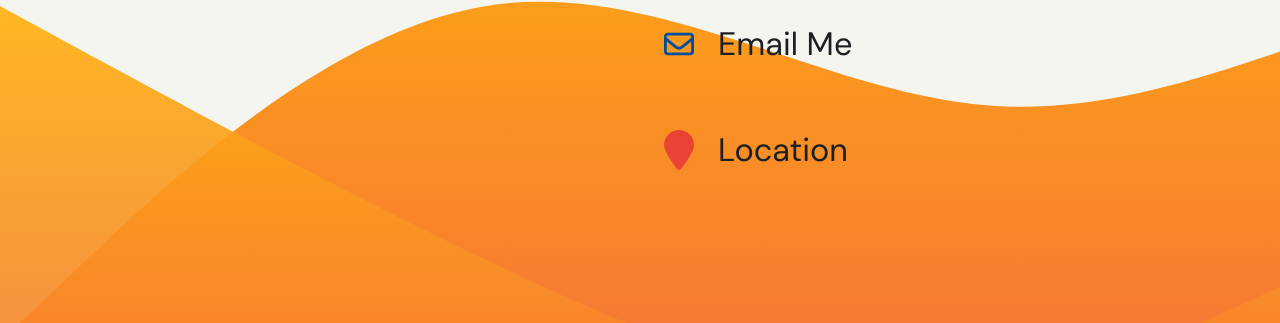
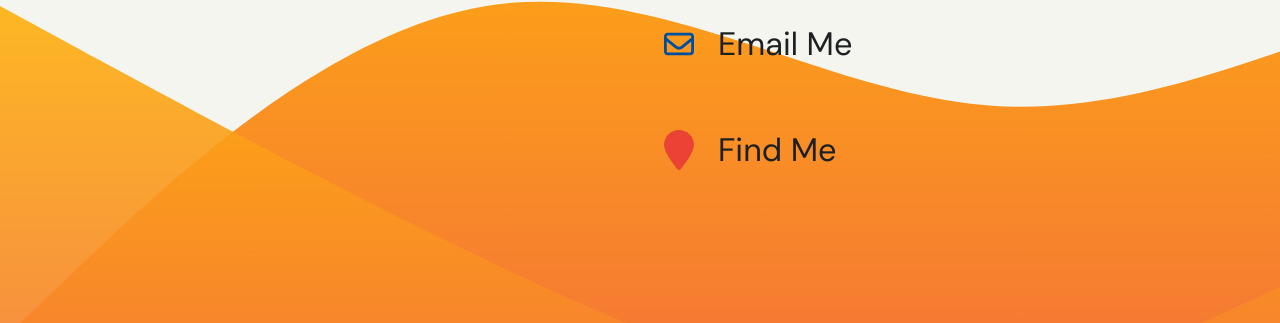
Before and after one commit to GG1982/ggmaths-site2, a Jekyll site: the page built from index.html, in a window 1280 px wide and 900 px high, scrolled down 5683 px. Shown: the part 423-746 px from the top of the window. Built offline with Jekyll 4.4.1, drawn with Linux system fonts in a browser that asks for light colours; nearby versions of some CDN libraries.

Commit message:
change footer text

```diff
--- a/_includes/footer.html
+++ b/_includes/footer.html
@@ -43,7 +43,7 @@
                     target="_blank" rel="noreferrer noopener">
                     <div class="footer-link">
                         <img src="/assets/images/location-pin.svg" alt="location pin icon">
-                        <p class="font-1">Location</p>
+                        <p class="font-1">find me</p>
                     </div>
                 </a>
             </div>
```
